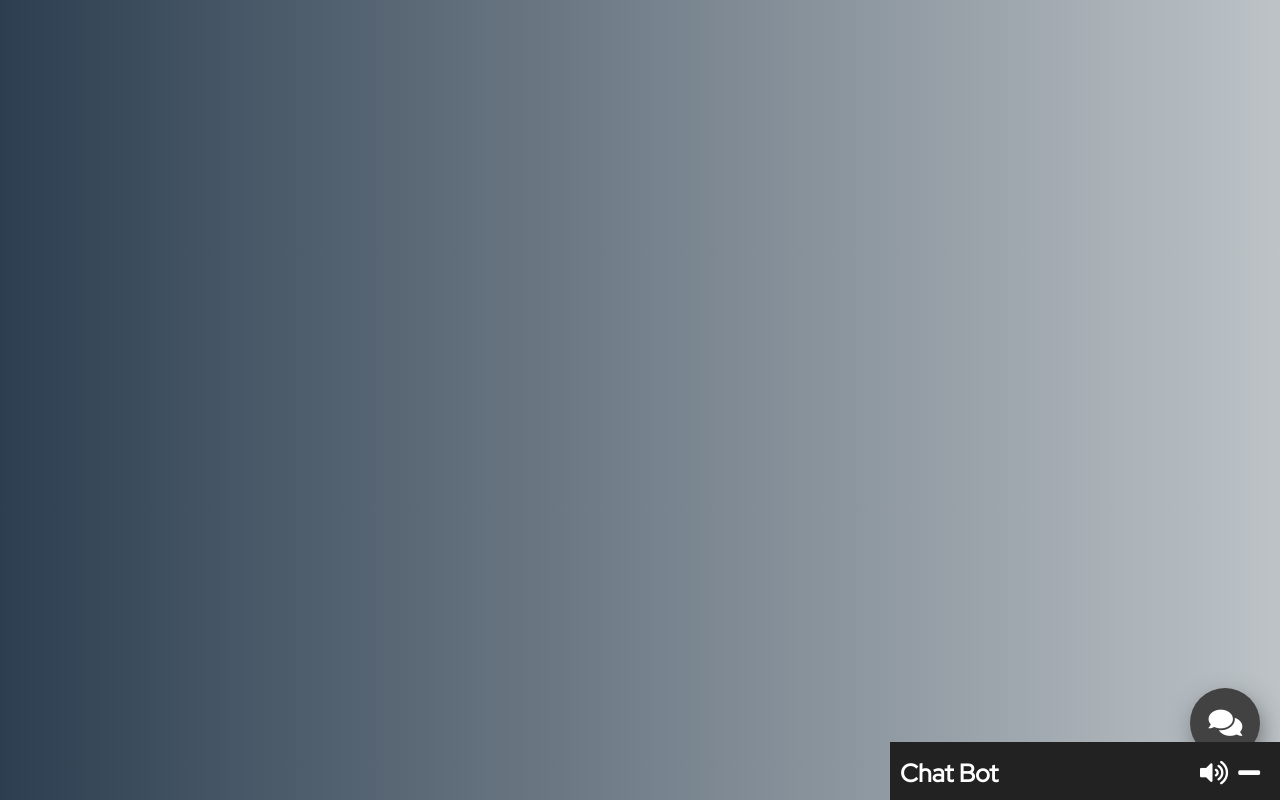
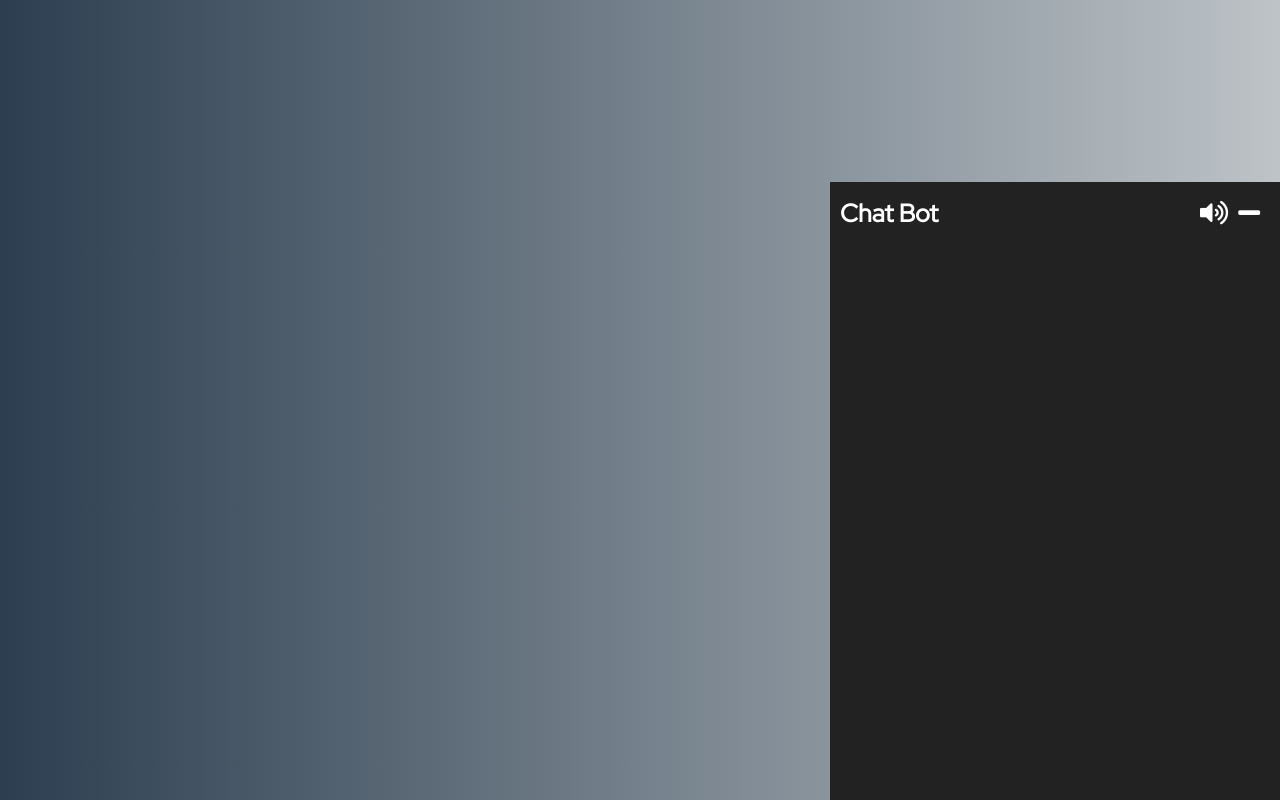
Before and after one commit to zolomohan/dialogflow-chatbot-ui, a React (Create React App) app: page / in a window 1280 px wide. Both pictures are taken after a click on the element 1225 px from the left and 723 px from the top of the page. Built offline with nearby package versions, Linux system fonts and the light colour scheme.

Commit message:
Add Chat Logs

```diff
--- a/src/components/Chat.js
+++ b/src/components/Chat.js
@@ -1,11 +1,13 @@
 import React from 'react';
 import classes from '../styles/Chat.module.css';
 import Header from './Header';
+import Logs from './Logs';
 
 export default function Chat({ open }) {
 	return (
 		<div className={classes.chatBox} style={{ display: open ? 'block' : 'none' }}>
 			<Header />
+			<Logs />
 		</div>
 	);
 }
--- /dev/null
+++ b/src/components/Logs.js
@@ -0,0 +1,10 @@
+import React from 'react';
+import classes from '../styles/Logs.module.css';
+
+export default function Logs() {
+	return (
+		<div className={classes.chatBoxContent}>
+			<div className={classes.chatLogs} />
+		</div>
+	);
+}
--- /dev/null
+++ b/src/styles/Logs.module.css
@@ -0,0 +1,17 @@
+.chatBoxContent {
+	background-color: #222222;
+	width: 450px;
+	min-width: 390px;
+	height: 70vh;
+	padding-top: 10px;
+	padding-bottom: 10px;
+	margin: 0px auto 0px auto;
+}
+
+.chatLogs {
+	padding: 10px;
+	width: 100%;
+	height: 100%;
+	overflow-x: hidden;
+	overflow-y: scroll;
+}
```
